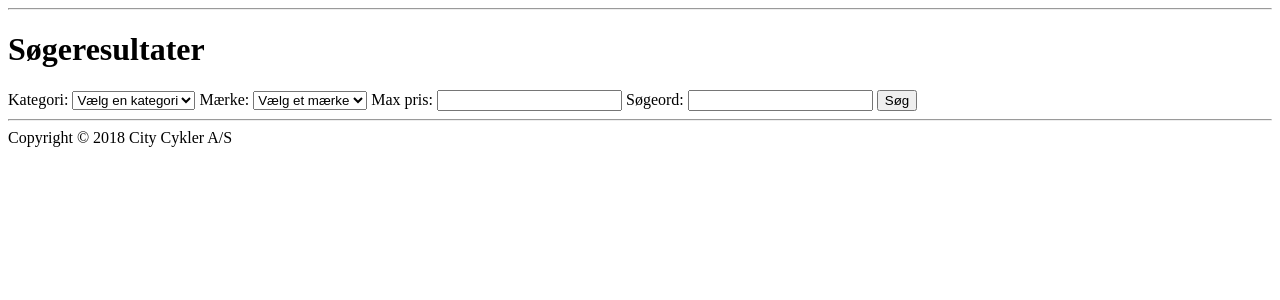
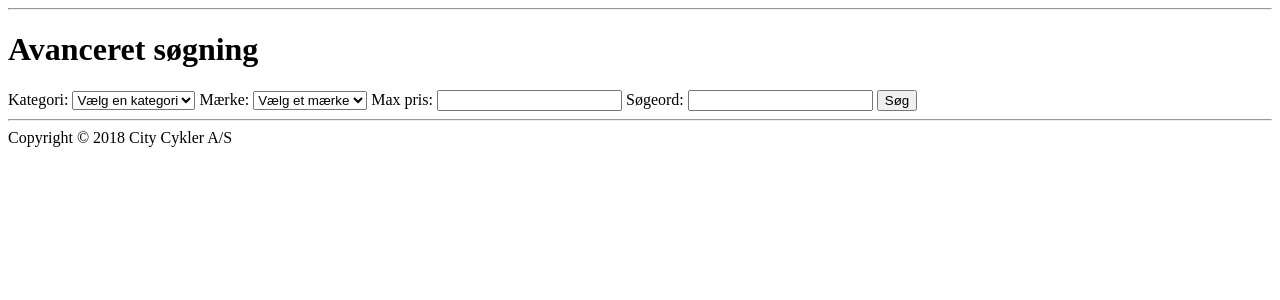
Before and after one commit to rts-cmk/php-advanced-search, a PHP site: page /?page=search in a window 1280 px wide. Shown: the part 47-347 px from the top of the page. Run offline with PHP 8.4, Linux system fonts and the light colour scheme; data that the repository does not hold is empty.

Commit message:
change heading in search.php

```diff
--- a/includes/search.php
+++ b/includes/search.php
@@ -1,4 +1,4 @@
-<h1>Søgeresultater</h1>
+<h1>Avanceret søgning</h1>
 <form action="" method="get">
   <input type="hidden" name="page" value="search">
   <label for="category">Kategori:</label>
```
